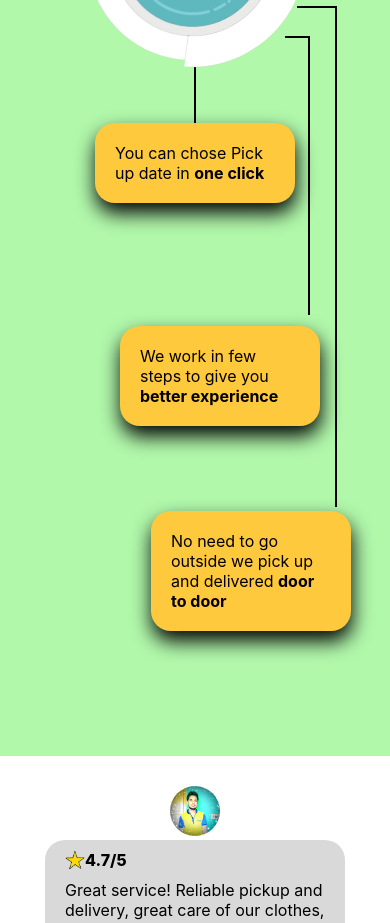
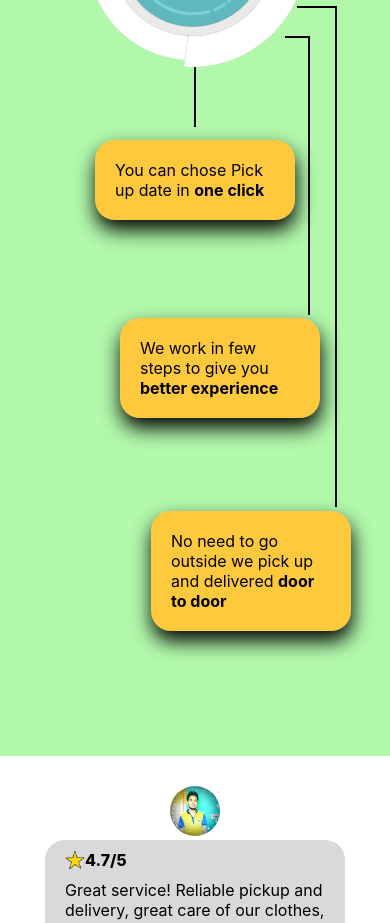
Before and after one commit to Mizanur2001/washinmachine, a React (Create React App) app: page / in a window 390 px wide. Shown: the part 1440-2363 px from the top of the page. Built offline with nearby package versions, Linux system fonts and the light colour scheme.

Commit message:
cahange some design for mobile

```diff
--- a/src/components/css/BenefitsWM.css
+++ b/src/components/css/BenefitsWM.css
@@ -260,6 +260,11 @@
         width: 236px;
     }
 
+    .cont5 {
+
+        top: -115px;
+    }
+
     .cont6 {
         top: -844px;
     }
@@ -274,7 +279,7 @@
     }
 
     .cont3 {
-        top: 648px;
+        top: 640px;
     }
 
     .thirdLine {
```
